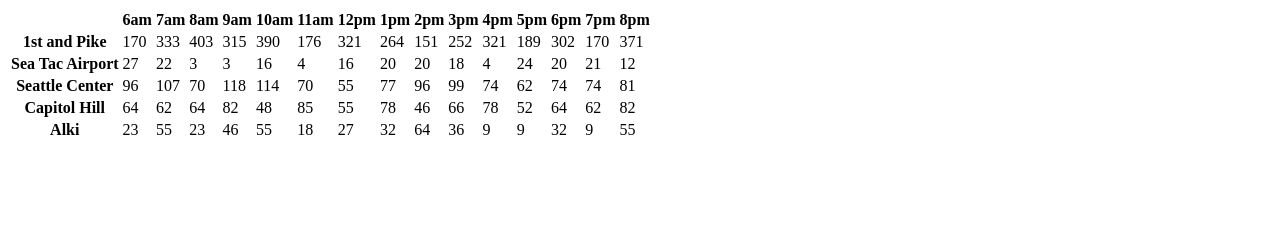
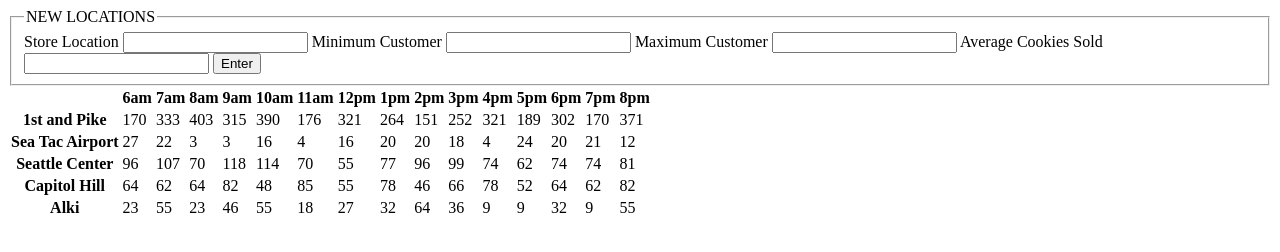
Before and after one commit to davidteddy/cookie-stand, a plain HTML site: page index.html in a window 1280 px wide. Drawn offline with Linux system fonts and the light colour scheme.

```diff
--- a/app.js
+++ b/app.js
@@ -2,7 +2,6 @@
 'use strict';
 
 var hours = ['', '6am', '7am', '8am', '9am', '10am', '11am', '12pm', '1pm', '2pm', '3pm', '4pm', '5pm', '6pm', '7pm', '8pm'];
-var stores = ['firstAndPike', 'seaTacAir', 'seattleCeter', 'capitolHill', 'alki'];
 
 function Shops (storeName, minCustomer, maxCustomer, aveCookie){
   this.storeName = storeName;
--- a/index.html
+++ b/index.html
@@ -1,12 +1,39 @@
 <!DOCTYPE html>
 <html>
+
 <head>
   <meta charset="utf-8">
   <title></title>
 </head>
+
 <body>
+  <section id="form-input">
+
+    <form id="first-form">
+      <fieldset>
+        <legend>NEW LOCATIONS</legend>
+
+        <label for="store-name">Store Location</label>
+        <input type="text" id="store-name-input" name="storeName">
+        <label for="minimum-customer">Minimum Customer</label>
+        <input type="text" id="min-cust" name="minCustomer">
+        <label for="maximum-customer">Maximum Customer</label>
+        <input type="text" id="max-cust" name="maxCustomer">
+        <label for="average-cookies">Average Cookies Sold</label>
+        <input type="text" id="ave-cookies" name="aveCookies">
+
+        <button type="submit" id="info-button">Enter</button>
+
+
+
+
+      </fieldset>
+    </form>
+
+  </section>
   <table id="cookie-table">
   </table>
 </body>
-      <script type ="text/javascript" src="app.js"></script>
+<script type="text/javascript" src="app.js"></script>
+
 </html>
```
Lines whose indentation alone changed are shown as unchanged.
